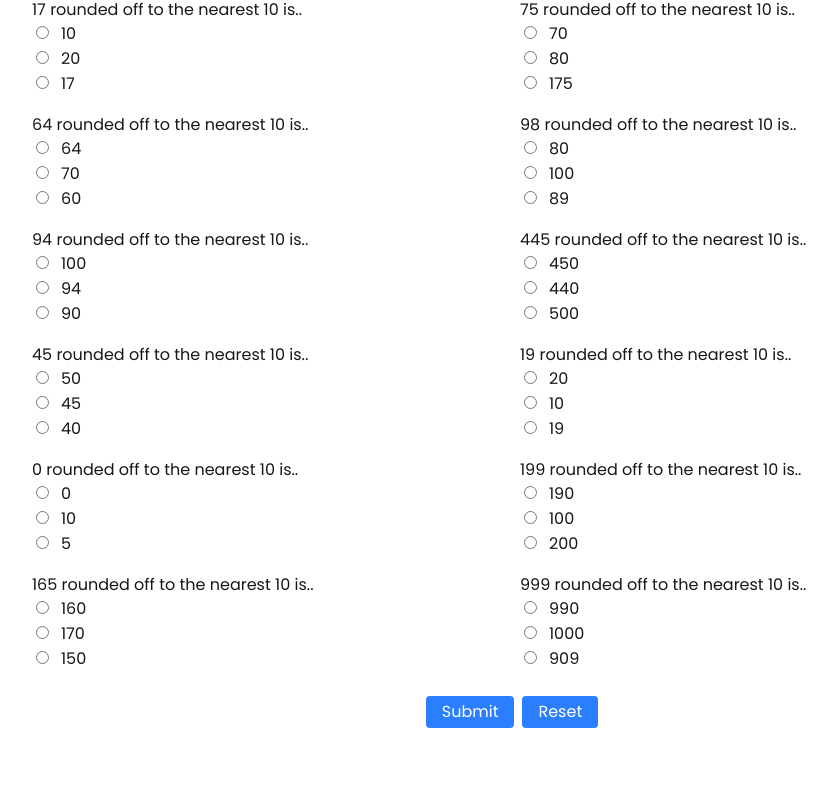
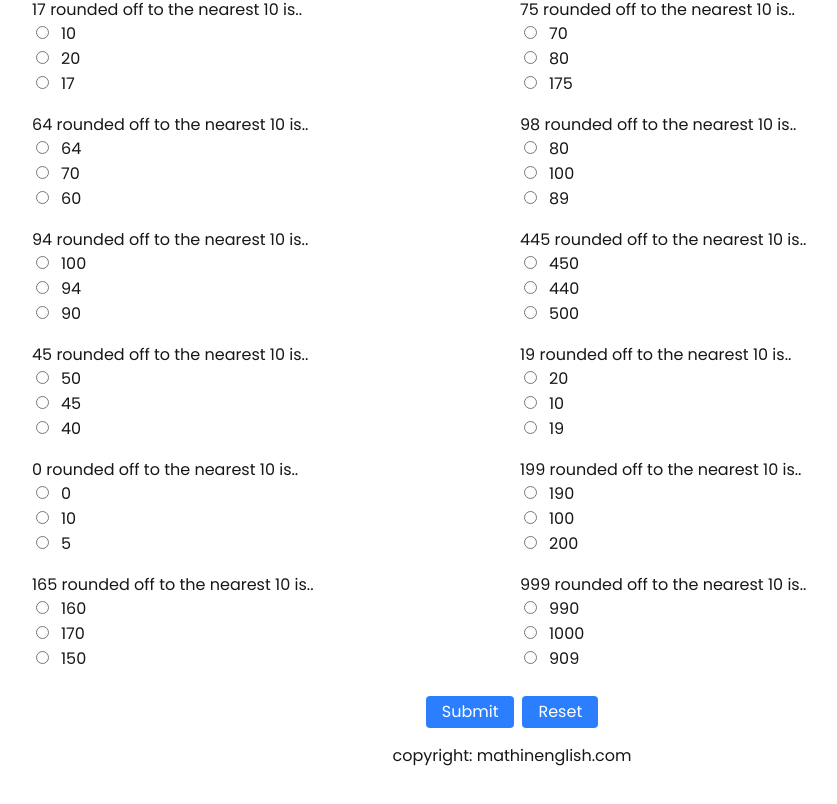
Before and after one commit to kahhong86/interview-bridgeasia, a Next.js app: page / in a window 1280 px wide. Shown: the part 337-1141 px from the top of the page, without its empty margins (128-965 px from the left). Built offline with nearby package versions, Linux system fonts and the light colour scheme.

Commit message:
added copyright text

```diff
--- a/app/page.tsx
+++ b/app/page.tsx
@@ -47,6 +47,8 @@ export default function Home() {
 
       <p className="text-center mb-8">Circle the correct answer</p>
       <QuestionList onSubmitScore={handleScore} name={name}/>
+
+      <p className="mx-auto text-center mt-4">copyright: mathinenglish.com</p>
       </div>
     </div>
   );
```
